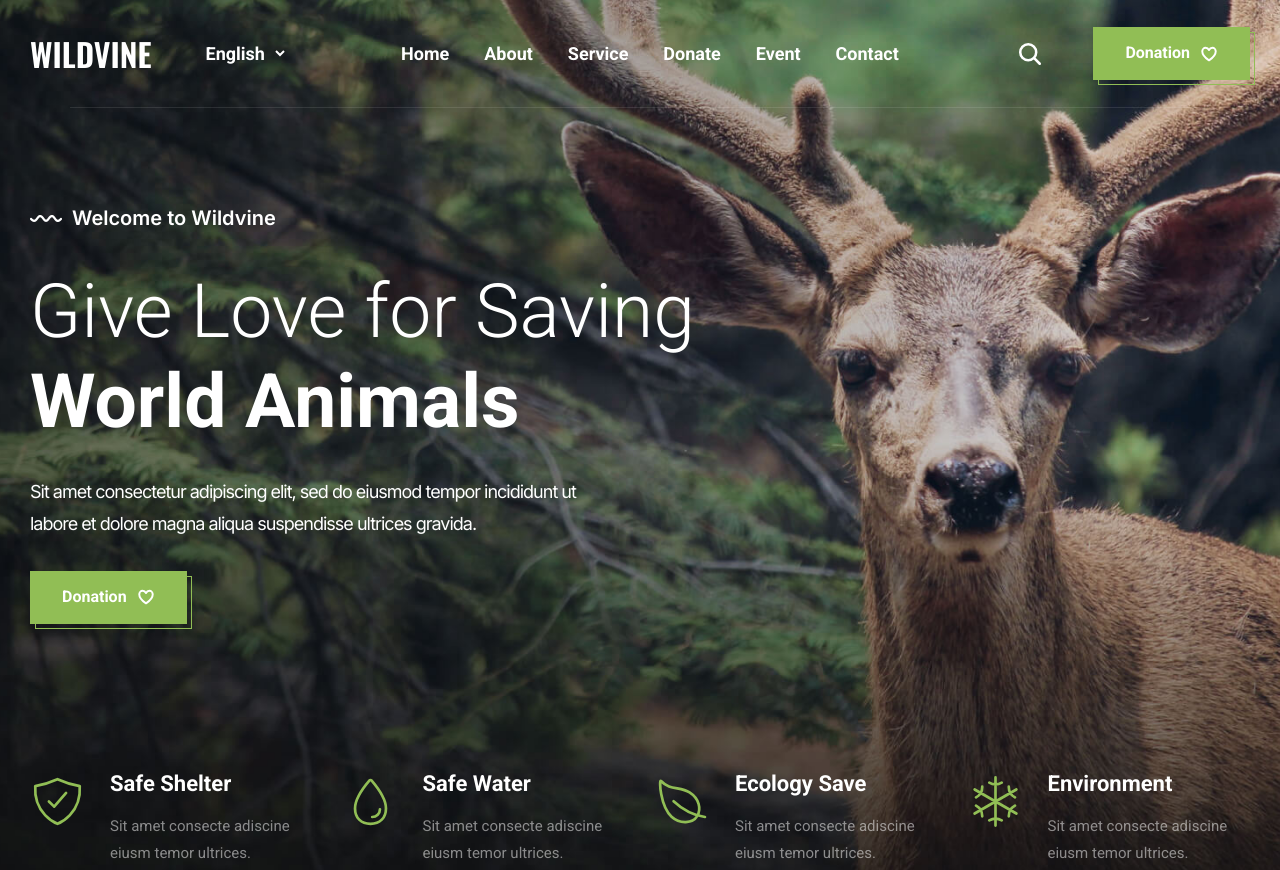
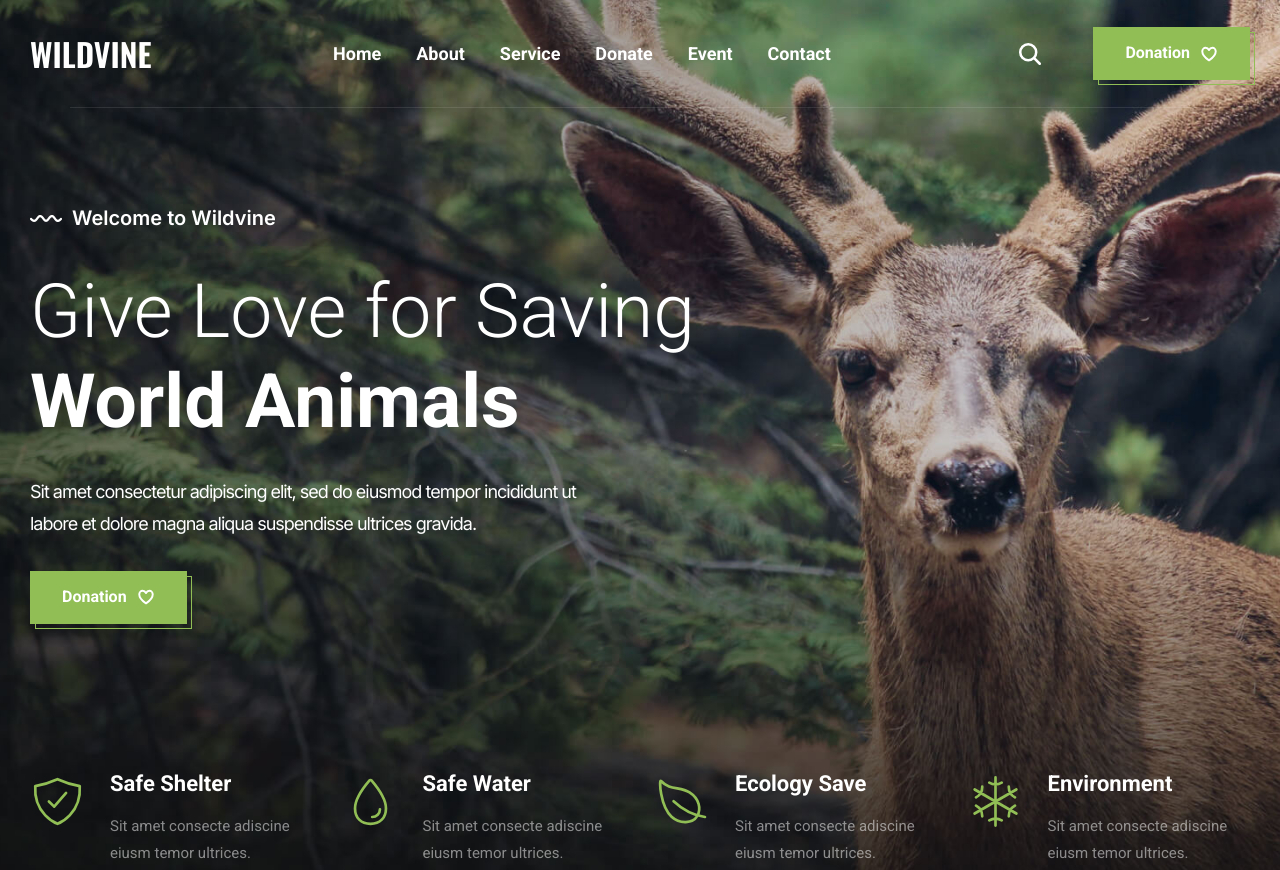
Before and after one commit to tharsikan5/Animalia-Diary, a plain HTML site: page index.html in a window 1280 px wide. Shown: the top 870 px of the page. Drawn offline with nearby package versions, Linux system fonts and the light colour scheme.

Commit message:
index.html

```diff
--- a/index.html
+++ b/index.html
@@ -5,7 +5,7 @@
   <meta charset="UTF-8">
   <meta http-equiv="X-UA-Compatible" content="IE=edge">
   <meta name="viewport" content="width=device-width, initial-scale=1.0">
-  <title>Wildvine - Give Love for Saving World Animals</title>
+  <title>Animalia Diary - Encycopedia of Animal Kingdom</title>
 
   <!--
     - favicon
@@ -40,13 +40,7 @@
         <a href="#" class="logo">Wildvine</a>
       </h1>
 
-      <select name="language" class="lang-switch">
 
-        <option value="english">English</option>
-        <option value="french">French</option>
-        <option value="spanish">Spanish</option>
-
-      </select>
 
       <button class="nav-open-btn" aria-label="Open Menu" data-nav-open-btn>
         <ion-icon name="menu-outline"></ion-icon>
```
